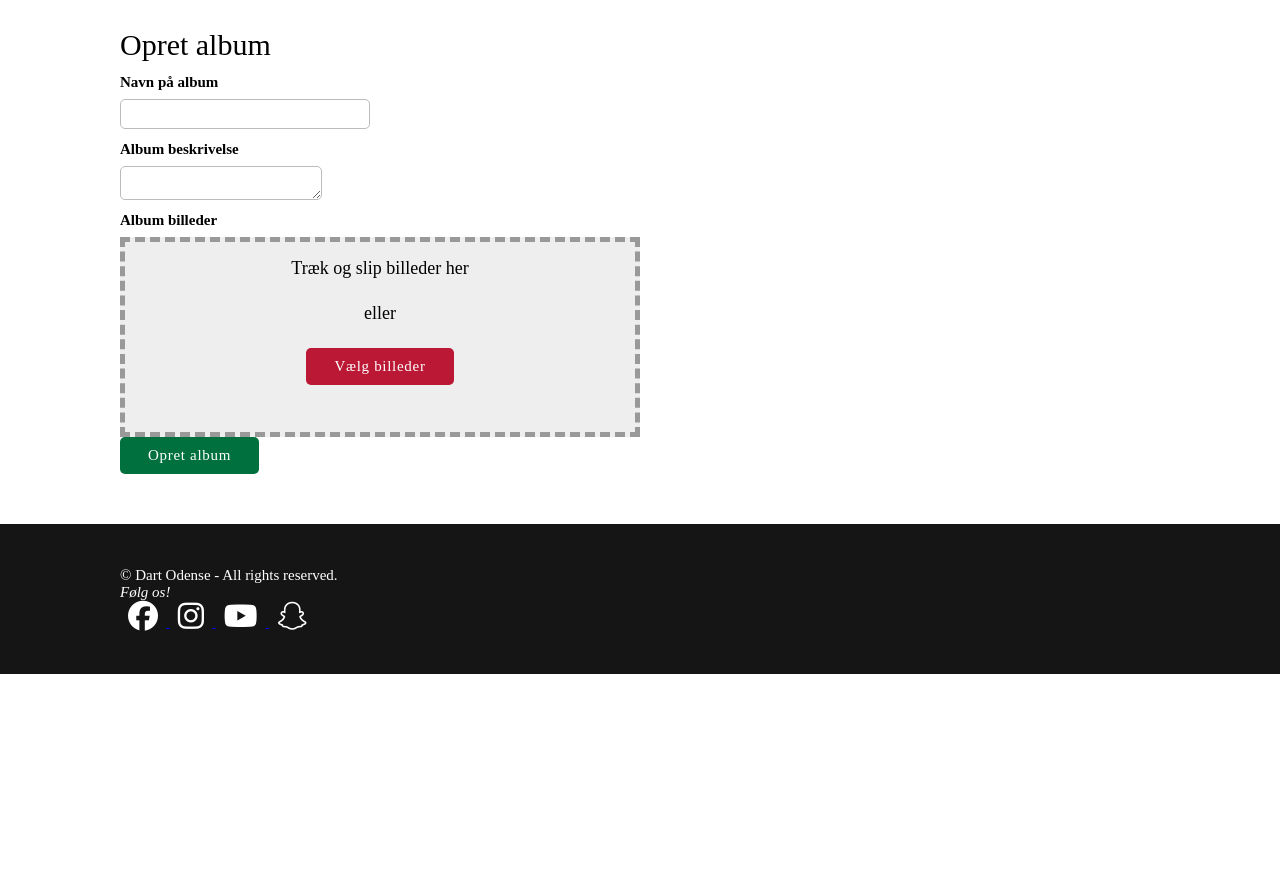
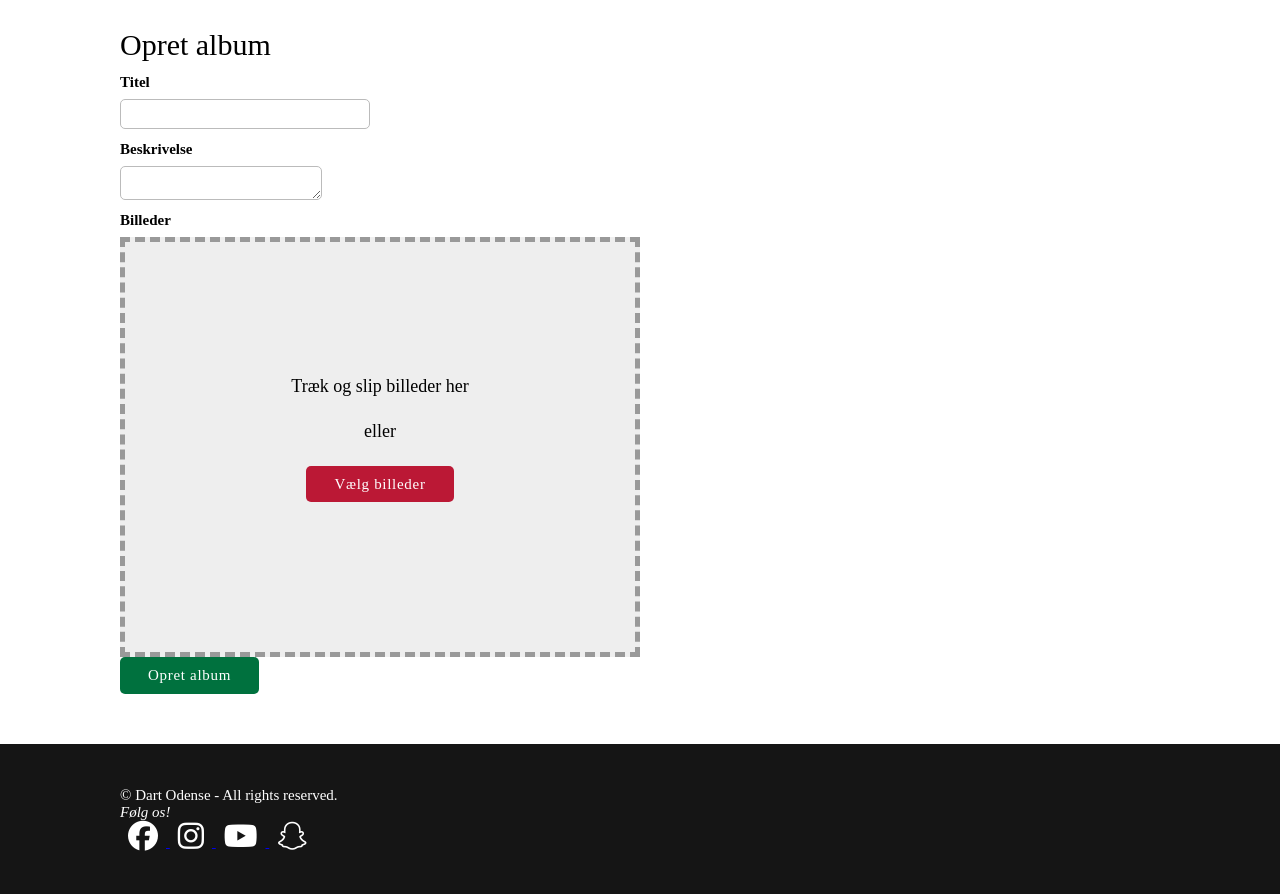
Before and after one commit to mito121/dart-odense, a PHP site: page /index.php?page=admin-collections in a window 1280 px wide. Shown: the part 122-1016 px from the top of the page. Before the commit the page ends 796 px from the top, so only its background shows below. Run offline with PHP 8.4, Linux system fonts and the light colour scheme; a user stored in the database is signed in; style sheets or scripts are compiled from the project's sources; some libraries are stand-ins or nearby versions; some web fonts are replaced.

Commit message:
fix af småting

```diff
--- a/assets/css/style.css
+++ b/assets/css/style.css
@@ -775,7 +775,12 @@ i {
   width: 100%;
   max-width: 600px;
   min-width: 290px;
-  min-height: 200px;
+  min-height: 420px;
+  padding: 8px;
+  font-size: 18px;
+  display: flex;
+  flex-direction: column;
+  justify-content: center;
   /* width: 290px;
   height: 200px; */
   padding: 8px;
@@ -793,6 +798,11 @@ i {
 
 #drag_upload_file #selectfile {
   display: none;
+}
+
+#select-cover-image {
+  display: none;
+  font-weight: 600;
 }
 
 #img-preview {
@@ -1063,19 +1073,16 @@ footer .follow-us {
   -webkit-user-select: none;
 }
 
-/* Position the "next button" to the right */
 .next {
   right: 0;
   border-radius: 3px 0 0 3px;
 }
 
-/* On hover, add a black background color with a little bit see-through */
 .prev:hover,
 .next:hover {
   background-color: rgba(0, 0, 0, 0.8);
 }
 
-/* Number text (1/3 etc) */
 .numbertext {
   color: #f2f2f2;
   font-size: 12px;
@@ -1094,7 +1101,7 @@ img.hover-shadow {
 }
 
 /*
-*** Leaderboards
+*** Tables
  */
 table.messages td,
 table.messages th,
@@ -1387,4 +1394,17 @@ table.messages tr:hover {
   background-color: #e7d5bf !important;
 }
 
+/*
+*** Login
+ */
+.login-wrapper {
+  max-width: 300px;
+  margin: 0 auto;
+  text-align: center;
+}
+.login-wrapper .form-row > input[type=text],
+.login-wrapper .form-row > input[type=password] {
+  width: 300px;
+}
+
 /*# sourceMappingURL=style.css.map */
--- a/assets/js/script.js
+++ b/assets/js/script.js
@@ -481,7 +481,15 @@ const preview = async (event) => {
   // Clear list
   document.querySelector("#img-preview").innerHTML = "";
 
+  const selectCoverImageText = document.querySelector("#select-cover-image");
   const files = document.querySelector("#selectfile").files;
+
+  if(files.length > 0) {
+    selectCoverImageText.style.display = "block";
+  } else {
+    selectCoverImageText.style.display = "none";
+  }
+
   for (let i = 0; i < files.length; i++) {
     // Create container
     const container = document.createElement("div");
@@ -504,7 +512,6 @@ const preview = async (event) => {
     container.appendChild(p);
 
     document.querySelector("#img-preview").appendChild(container);
-    /*document.querySelector("#img-preview").appendChild(img); */
 
     const url = await readURL(files[i]);
     img.src = url;
--- a/assets/scss/style.scss
+++ b/assets/scss/style.scss
@@ -851,7 +851,13 @@ i {
   width: 100%;
   max-width: 600px;
   min-width: 290px;
-  min-height: 200px;
+
+  min-height: 420px;
+  padding: 8px;
+  font-size: 18px;
+  display: flex;
+  flex-direction: column;
+  justify-content: center;
 
   /* width: 290px;
   height: 200px; */
@@ -870,6 +876,11 @@ i {
 
 #drag_upload_file #selectfile {
   display: none;
+}
+
+#select-cover-image {
+  display: none;
+  font-weight: 600;
 }
 
 #img-preview {
@@ -1166,19 +1177,16 @@ footer {
   -webkit-user-select: none;
 }
 
-/* Position the "next button" to the right */
 .next {
   right: 0;
   border-radius: 3px 0 0 3px;
 }
 
-/* On hover, add a black background color with a little bit see-through */
 .prev:hover,
 .next:hover {
   background-color: rgba(0, 0, 0, 0.8);
 }
 
-/* Number text (1/3 etc) */
 .numbertext {
   color: #f2f2f2;
   font-size: 12px;
@@ -1197,7 +1205,7 @@ img.hover-shadow {
 }
 
 /*
-*** Leaderboards
+*** Tables
  */
 table.messages,
 table.leaderboard,
@@ -1508,7 +1516,22 @@ table.messages {
 .unread {
   background-color: $tertiary !important;
 
-  &:hover{
+  &:hover {
     background-color: $tertiary-hover !important;
   }
 }
+
+/*
+*** Login
+ */
+.login-wrapper {
+  max-width: 300px;
+  margin:0 auto;
+  text-align: center;
+  .form-row > {
+    input[type="text"],
+    input[type="password"] {
+      width: 300px;
+    }
+  }
+}
--- a/includes/footer.php
+++ b/includes/footer.php
@@ -32,6 +32,16 @@
         <script src="assets/js/fontawesome/fontawesome.js"></script>
         <!-- jQuery -->
         <script src="https://ajax.googleapis.com/ajax/libs/jquery/3.5.1/jquery.min.js"></script>
+        <script>
+        /* Fix unsupported passive listeners */
+        jQuery.event.special.touchstart = {
+            setup: function(_, ns, handle) {
+                this.addEventListener("touchstart", handle, {
+                    passive: true
+                });
+            }
+        };
+        </script>
         <!-- slick -->
         <script type="text/javascript" src="//cdn.jsdelivr.net/npm/slick-carousel@1.8.1/slick/slick.min.js"></script>
         <script src="assets/js/backstrech/backstrech.js"></script>
@@ -46,5 +56,6 @@
         <?php endif; ?>
 
         <script src="assets/js/script.js"></script>
-    </body>
-</html>
+        </body>
+
+        </html>
--- a/includes/header.php
+++ b/includes/header.php
@@ -14,6 +14,7 @@ if(strpos($pageName, "admin") !== false) {
     <meta charset="UTF-8">
     <meta name="viewport" content="width=device-width, initial-scale=1.0">
     <title>Dart Odense | Når dart er en sport</title>
+    <meta name="description" content="Dartklub i hjertet af Odense C">
     <!-- Favicon -->
     <link rel="icon" href="assets/img/logo.png">
 
@@ -164,7 +165,7 @@ if(strpos($pageName, "admin") !== false) {
             </li>
             <?php else : ?>
             <li>
-                <a href="index.php?page=sign-up" class="btn btn-primary" id="get-membership">
+                <a href="index.php?page=sign-up" class="btn btn-primary" id="get-membership-mobile">
                     Bliv medlem
                 </a>
             </li>
--- a/pages/admin-collections.php
+++ b/pages/admin-collections.php
@@ -6,19 +6,19 @@
             <div class="server-response" id="create-collection"></div>
 
             <div class="form-row">
-                <label for="collection_name">Navn på album</label>
+                <label for="collection_name">Titel</label>
                 <input type="text" name="collection_name" id="collection_name">
             </div>
 
             <div class="flex">
                 <div class="form-row-50">
-                    <label for="collection_desc">Album beskrivelse</label>
+                    <label for="collection_desc">Beskrivelse</label>
                     <textarea class="tinymce" name="the_post" id="collection_desc"></textarea>
                 </div>
 
                 <!-- Drag & drop area -->
                 <div class="form-row-50">
-                    <label for="collection_images">Album billeder</label>
+                    <label for="collection_images">Billeder</label>
                     <div id="drop_file_zone" ondrop="upload_file(event); this.style.backgroundColor = '#eee';"
                         ondragover="this.style.backgroundColor = '#ccc'; return false;"
                         ondragleave="this.style.backgroundColor = '#eee'">
@@ -35,9 +35,15 @@
                 <input type="hidden" id="thumbnail" value />
             </div>
             <!-- List of uploaded files -->
-            <div id="img-preview"></div>
 
-            <button class="btn btn-primary my-5" id="submit-collection" onclick="upload_collection()">Opret album</button>
+            <div class="mt-6">
+                <span id="select-cover-image">Vælg det billede du vil bruge som bannerbillede</span>
+                <div id="img-preview"></div>
+            </div>
+
+
+            <button class="btn btn-primary my-5" id="submit-collection" onclick="upload_collection()">Opret
+                album</button>
         </div>
     </div>
 </section>
--- a/pages/admin-games.php
+++ b/pages/admin-games.php
@@ -18,7 +18,7 @@ if(isset($_GET['msg']) && !empty($_GET['msg'])){
         <form action="./handlers/create_game.php" method="POST" enctype="multipart/form-data">
             <div class="flex w-full justify-between">
                 <div class="form-row">
-                    <label for="name">Spilnavn</label>
+                    <label for="name">Navn</label>
                     <input type="text" name="name" id="name" required />
                 </div>
 
@@ -29,7 +29,7 @@ if(isset($_GET['msg']) && !empty($_GET['msg'])){
             </div>
 
             <div class="form-row">
-                <label for="rules">Regler</label>
+                <label for="rules">Regler & beskrivelse</label>
                 <textarea class="tinymce" name="rules" id="rules"></textarea>
             </div>
 
--- a/pages/admin-posts.php
+++ b/pages/admin-posts.php
@@ -29,7 +29,7 @@ if(isset($_GET['msg']) && !empty($_GET['msg'])){
             </div>
 
             <div class="form-row">
-                <label for="the_post">Brødtekst</label>
+                <label for="the_post">Indhold</label>
                 <textarea class="tinymce" name="the_post" id="the_post"></textarea>
             </div>
 
--- a/pages/admin.php
+++ b/pages/admin.php
@@ -113,10 +113,7 @@ function openModal(el) {
                 el.children[3].innerHTML = "Læst";
             },
         });
-    } else {
-        console.log("already read")
     }
-
 }
 
 function closeModal() {
```
Also changed, not shown: pages/gallery.php (+10 -2 lines), pages/login.php (+9 -2 lines), pages/omos.php (+11 -6 lines), 1 other file.
